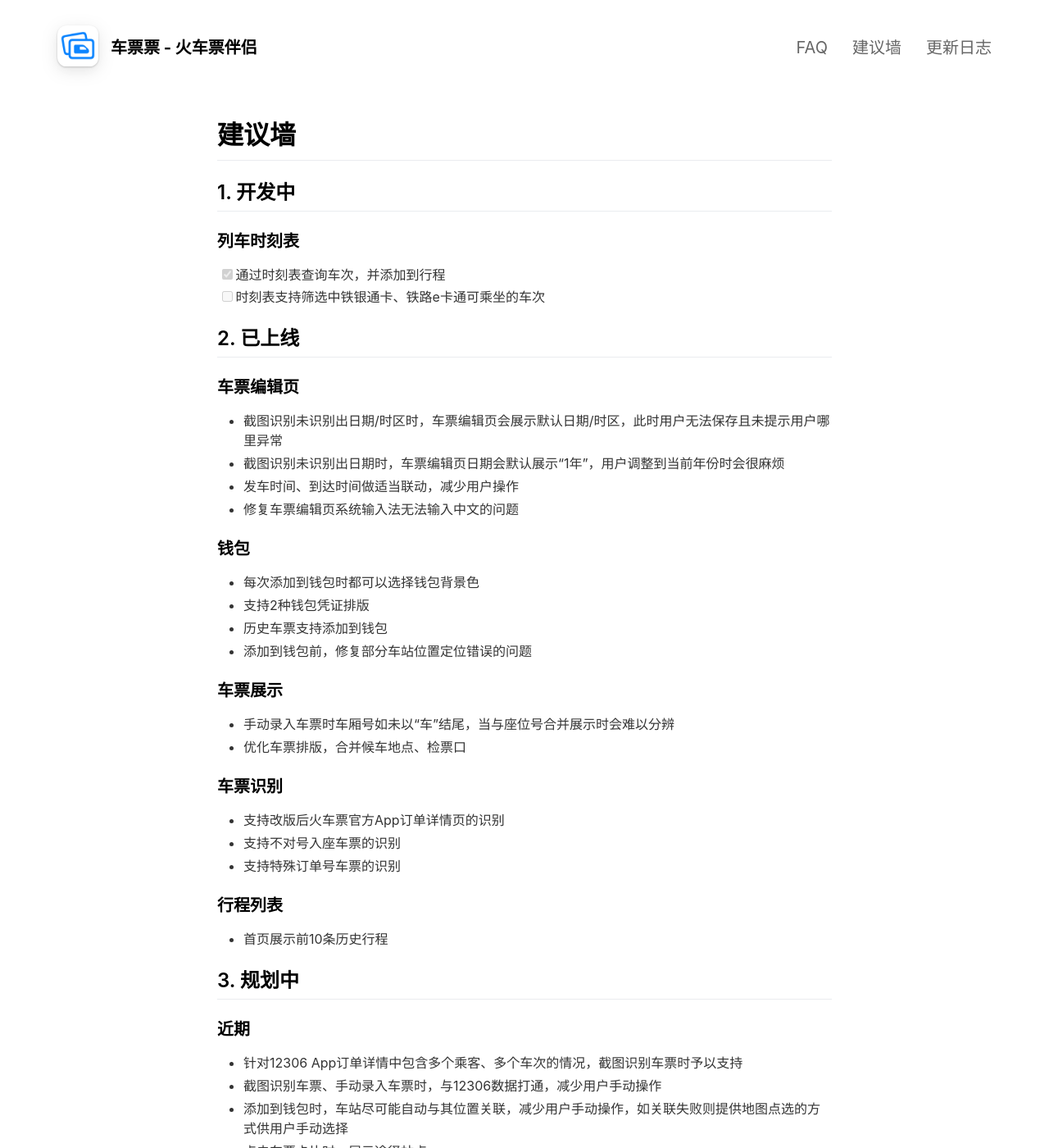
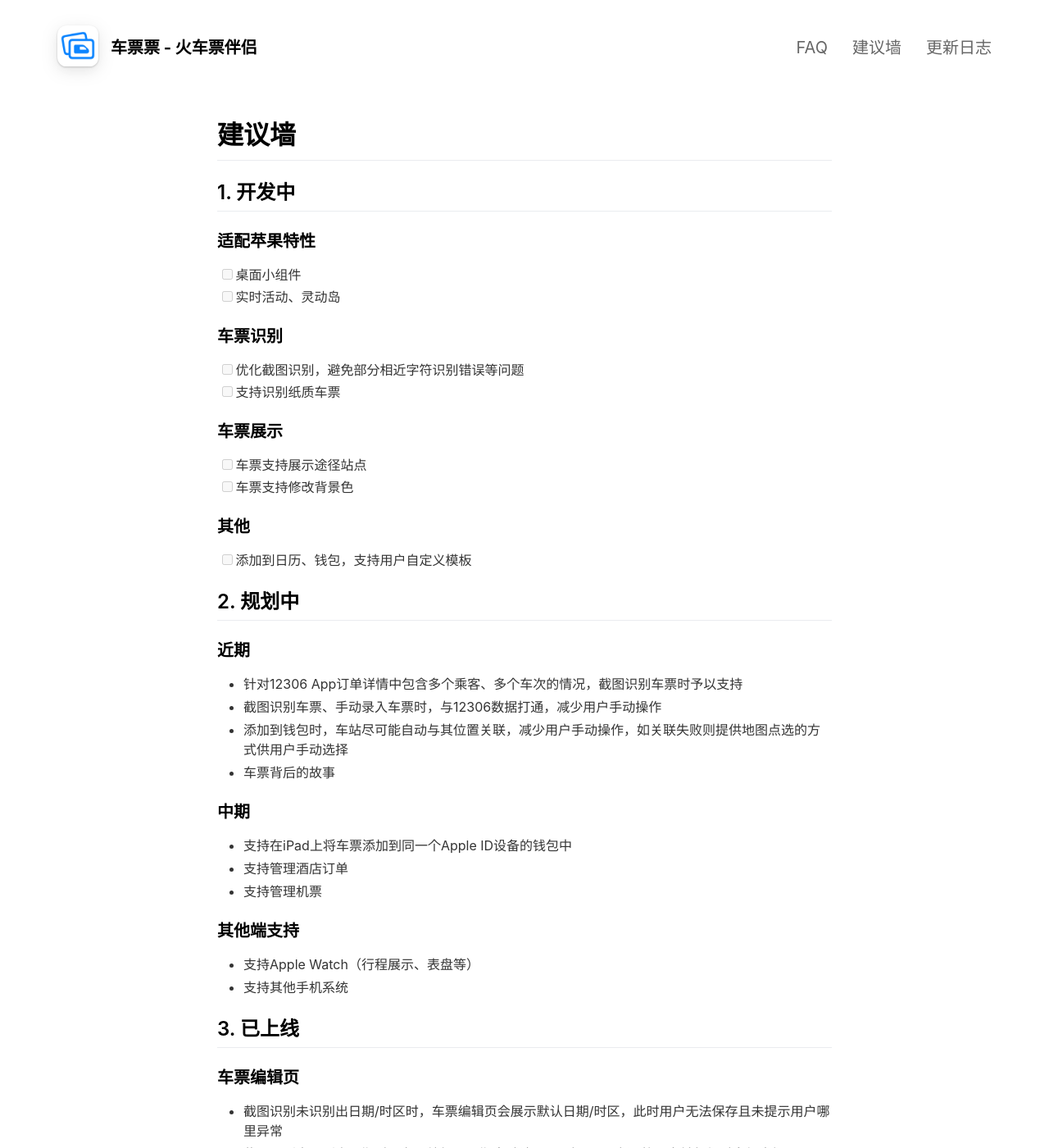
Before and after one commit to app-thedafeige/cpp, a Jekyll site: the page built from _pages/suggestionwall.md, in a window 1280 px wide and 1400 px high. Shown: the whole window at 82% size. Built offline with Jekyll 4.4.1, drawn with Linux system fonts in a browser that asks for light colours; some of the changed text lies outside the part shown.

Commit message:
更新changelog及建议墙

```diff
--- a/_pages/changelog.md
+++ b/_pages/changelog.md
@@ -6,6 +6,17 @@ order: 3
 ---
 
 # 更新日志
+
+## V1.1.0(1) - 2023.6.19 周一
+
+* 列车时刻表支持查询中铁银通卡可使用的车次
+* 列车时刻表支持查看途径站点
+* 车票支持添加备注
+
+## V1.0.9(1) - 2023.6.7 周三
+
+* 支持通过时刻表添加火车票
+* 修复部分机型上设置钱包凭证背景色时，颜色圆环尺寸异常的问题
 
 ## V1.0.8(1) - 2023.5.23 周二
 
--- a/_pages/suggestionwall.md
+++ b/_pages/suggestionwall.md
@@ -9,12 +9,46 @@ order: 2
 
 ## 1. 开发中
 
-### 列车时刻表
+### 适配苹果特性
 
-* [x] 通过时刻表查询车次，并添加到行程
-* [ ] 时刻表支持筛选中铁银通卡、铁路e卡通可乘坐的车次
+* [ ] 桌面小组件
+* [ ] 实时活动、灵动岛
 
-## 2. 已上线
+### 车票识别
+
+* [ ] 优化截图识别，避免部分相近字符识别错误等问题
+* [ ] 支持识别纸质车票
+
+### 车票展示
+
+* [ ] 车票支持展示途径站点
+* [ ] 车票支持修改背景色
+
+### 其他
+
+* [ ] 添加到日历、钱包，支持用户自定义模板
+
+## 2. 规划中
+
+### 近期
+
+* 针对12306 App订单详情中包含多个乘客、多个车次的情况，截图识别车票时予以支持
+* 截图识别车票、手动录入车票时，与12306数据打通，减少用户手动操作
+* 添加到钱包时，车站尽可能自动与其位置关联，减少用户手动操作，如关联失败则提供地图点选的方式供用户手动选择
+* 车票背后的故事
+
+### 中期
+
+* 支持在iPad上将车票添加到同一个Apple ID设备的钱包中
+* 支持管理酒店订单
+* 支持管理机票
+
+### 其他端支持
+
+* 支持Apple Watch（行程展示、表盘等）
+* 支持其他手机系统
+
+## 3. 已上线
 
 ### 车票编辑页
 
@@ -34,6 +68,7 @@ order: 2
 
 * 手动录入车票时车厢号如未以“车”结尾，当与座位号合并展示时会难以分辨
 * 优化车票排版，合并候车地点、检票口
+* 车票支持添加、展示备注
 
 ### 车票识别
 
@@ -45,26 +80,7 @@ order: 2
 
 * 首页展示前10条历史行程
 
-## 3. 规划中
+### 列车时刻表
 
-### 近期
-
-* 针对12306 App订单详情中包含多个乘客、多个车次的情况，截图识别车票时予以支持
-* 截图识别车票、手动录入车票时，与12306数据打通，减少用户手动操作
-* 添加到钱包时，车站尽可能自动与其位置关联，减少用户手动操作，如关联失败则提供地图点选的方式供用户手动选择
-* 点击车票卡片时，展示途径站点
-* 车票支持添加备注、修改背景色
-* 添加到日历、钱包，支持用户自定义模板
-* 车票背后的故事
-
-### 中期
-
-* 支持在iPad上将车票添加到同一个Apple ID设备的钱包中
-* 实时活动、灵动岛
-* 支持管理酒店订单
-* 支持管理机票
-* 支持识别纸质车票
-
-## 4. 待细化
-
-* 支持Apple Watch（具体需要哪些功能？）
+* 通过时刻表查询车次，并添加到行程
+* 时刻表支持筛选中铁银通卡可乘坐的车次
```
